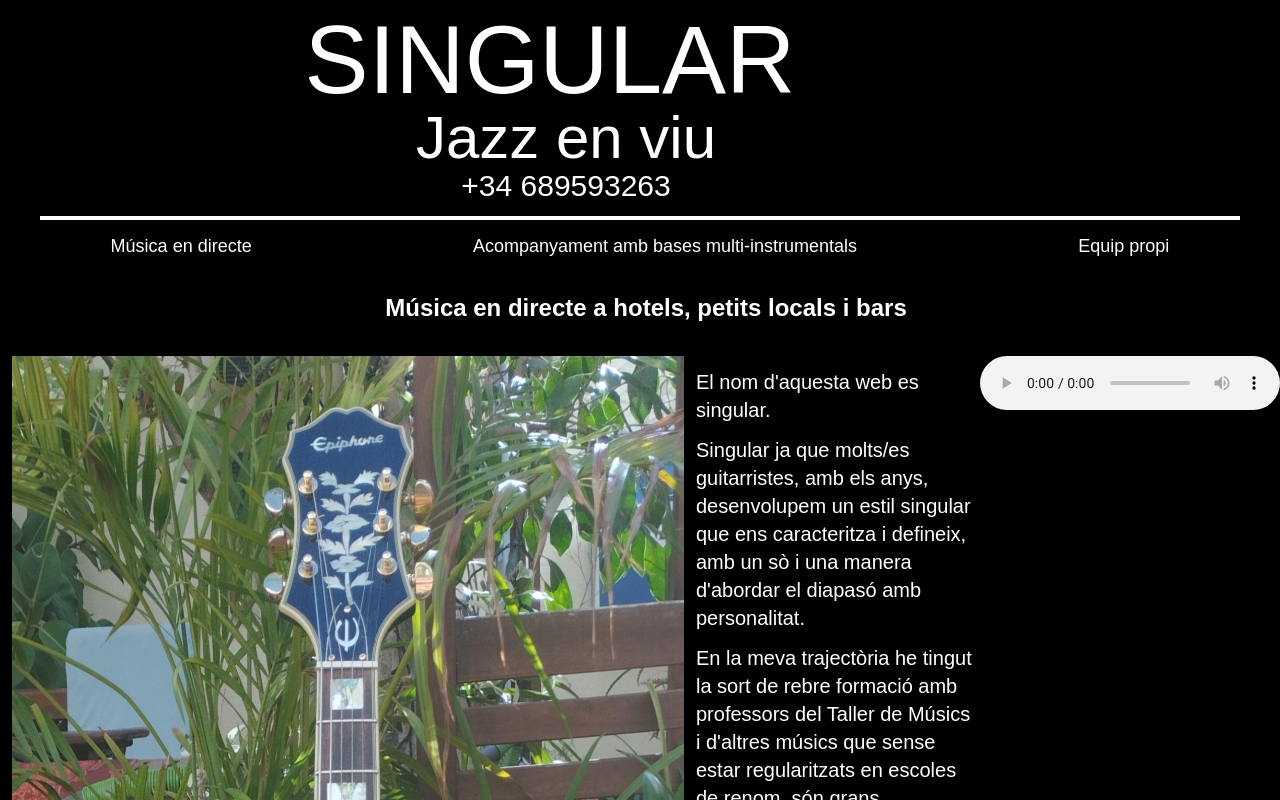
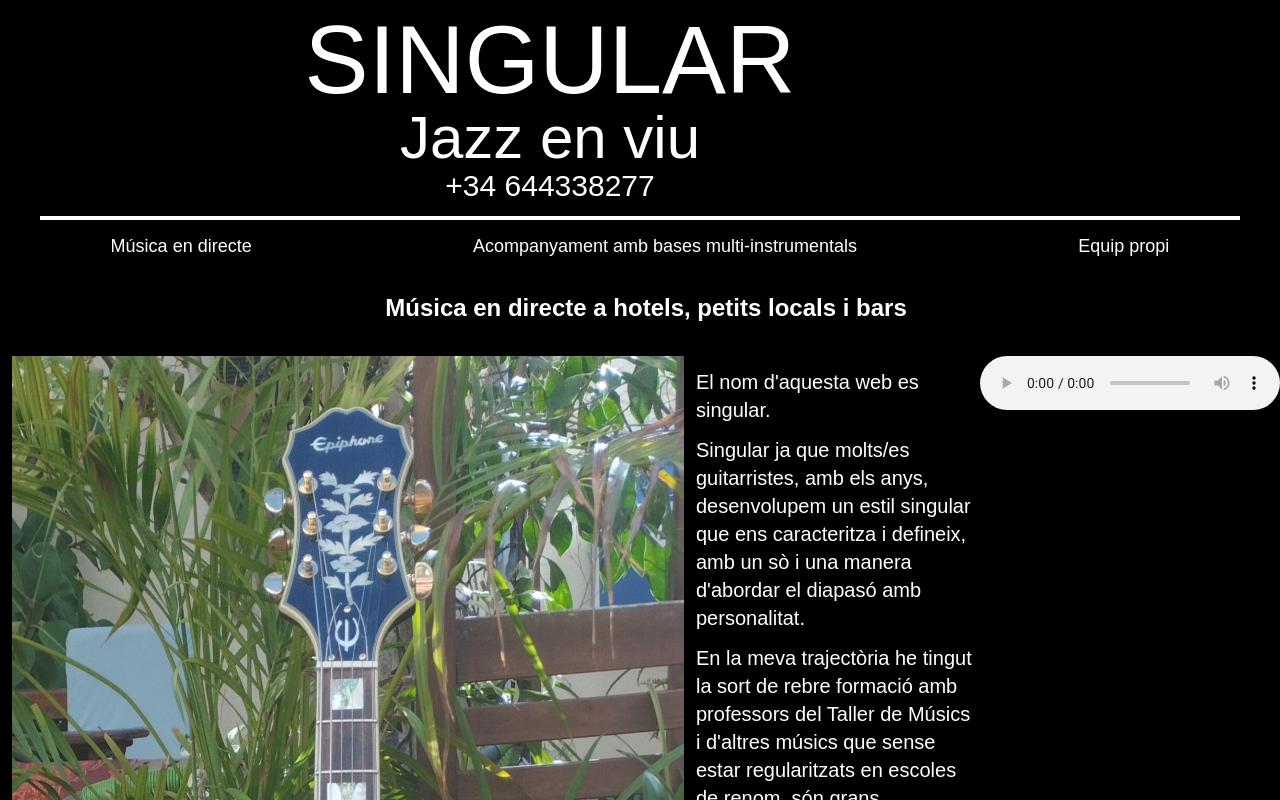
Before and after one commit to Meikakuzen/web-singular, a React (Vite) app: page / in a window 1280 px wide. Shown: the top 800 px of the page. Built offline with nearby package versions, Linux system fonts and the light colour scheme; a web font is replaced by a local one.

Commit message:
cambio numero tlf

```diff
--- a/src/components/Header.jsx
+++ b/src/components/Header.jsx
@@ -5,8 +5,8 @@ const Header = () => {
     <>
     <header className="container justify-center mt-3 mb-3 flex-wrap flex-col gap-3 inline-block">
       <h1 className="text-8xl text-white text-center">SINGULAR </h1>
-      <p className="text-6xl text-white text-center ml-8">Jazz en viu</p>
-      <p className="text-white text-3xl text-center ml-8">+34 689593263</p>
+      <p className="text-6xl text-white text-center">Jazz en viu</p>
+      <p className="text-white text-3xl text-center">+34 644338277</p>
     </header>
     <hr className="border-white border-solid border-2 ml-10 mr-10" />
     </>
```
